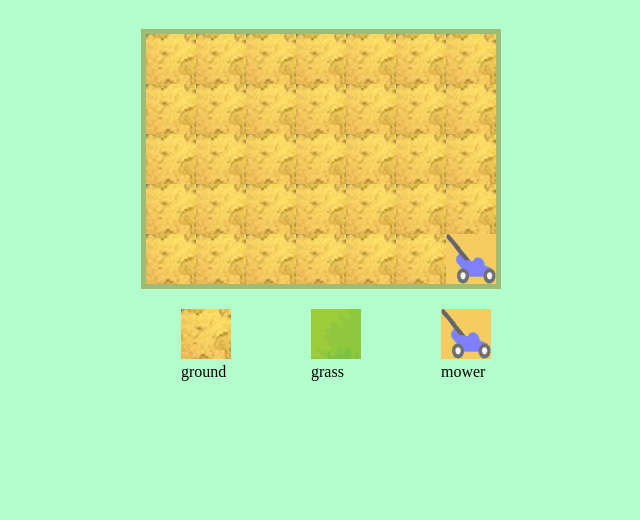
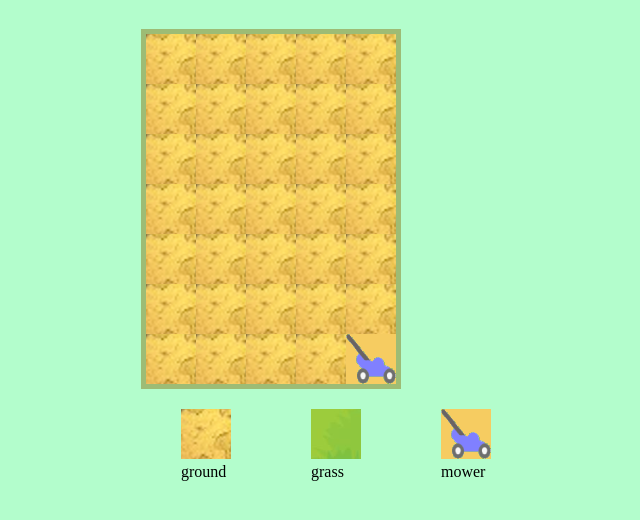
Before and after one commit to WeszeRita/Lawnmower, a website with bundled scripts: page index.html in a window 1280 px wide. Shown: the part 90-610 px from the top of the page, without its empty margins (304-944 px from the left). Built offline with nearby package versions, Linux system fonts and the light colour scheme.

Commit message:
refactor

```diff
--- a/config.js
+++ b/config.js
@@ -1,11 +1,11 @@
-const config = {
+const Config = {
     canvas: {
-      columnCount: 7,
-      rowCount: 5
+      columnCount: 5,
+      rowCount: 7
     },
     image: {
         size: 50
     }
    };
 
-   export default config;
+   export default Config;
--- a/index.html
+++ b/index.html
@@ -25,7 +25,7 @@
       </figure>
 
       <figure>
-        <img src="img/lawnmower.png" alt="lawnmower" id="lownmower">
+        <img src="img/lawnmower.png" alt="lawnmower" id="lawnmower">
         <figcaption>mower</figcaption>
       </figure>
 
--- /dev/null
+++ b/js/Garden.js
@@ -0,0 +1,30 @@
+import Config from "../Config.js";
+
+const canvas = document.getElementById('canvas');
+const ctx = canvas.getContext('2d');
+
+canvas.width = Config.canvas.columnCount * Config.image.size;
+canvas.height = Config.canvas.rowCount * Config.image.size;
+
+class Garden {
+
+    init() {
+        for (let i = 0; i < Config.canvas.columnCount; i++) {
+            for (let j = 0; j < Config.canvas.rowCount; j++) {
+                this.draw(grass, i, j);
+            }
+        }
+        this.draw(lawnmower, 0, 0);
+    }
+
+    moveLawnMower(currentX, currentY, nextX, nextY) {
+        this.draw(ground, currentX, currentY);
+        this.draw(lawnmower, nextX, nextY);
+    }
+
+    draw(image, x, y) {
+        ctx.drawImage(image, x * Config.image.size, y * Config.image.size);
+    }
+}
+
+export default Garden;
--- a/js/Lawnmower.js
+++ b/js/Lawnmower.js
@@ -1,14 +1,9 @@
-import config from "../config.js";
 import Directions from "./Directions.js";
 import Validation from "./Validation.js";
-
-const canvas = document.getElementById('canvas');
-const ctx = canvas.getContext('2d');
-
-const ground = document.getElementById('ground');
-const lownmower = document.getElementById('lownmower')
+import Garden from "./Garden.js";
 
 let validation = new Validation;
+let garden = new Garden;
 
 class LawnMower {
     currentX;
@@ -26,10 +21,9 @@ class LawnMower {
     }
 
     move() {
-      ctx.drawImage(ground, this.currentX * config.image.size, this.currentY * config.image.size);
+        garden.moveLawnMower(this.currentX, this.currentY, this.nextX, this.nextY);
         this.currentX = this.nextX;
         this.currentY = this.nextY;
-      ctx.drawImage(lownmower, this.currentX * config.image.size, this.currentY * config.image.size);
     }
 
     calculateNextMove() {
--- a/js/Validation.js
+++ b/js/Validation.js
@@ -1,4 +1,4 @@
-import config from "../config.js";
+import config from "../Config.js";
 
 class Validation {
 
--- a/js/index.js
+++ b/js/index.js
@@ -1,46 +1,25 @@
-'use strict';
+import Config from "../Config.js";
+import Garden from "./Garden.js";
 import LawnMower from "./Lawnmower.js";
-import config from "../config.js";
 
-// for canvas
-const canvas = document.getElementById('canvas');
-const ctx = canvas.getContext('2d');
-
-canvas.width = config.canvas.columnCount * config.image.size;
-canvas.height = config.canvas.rowCount * config.image.size;
-
+let garden = new Garden();
 let lawnMower = new LawnMower();
 
 window.onload = () => {
-  const grassPic = document.getElementById('grass');
-  // const groundPic = document.getElementById('ground');
-  const lawnmowerPic = document.getElementById('lownmower')
-
-  for (let i = 0; i < config.canvas.columnCount; i++) {
-    for (let j = 0; j < config.canvas.rowCount; j++) {
-      ctx.drawImage(grassPic, i * config.image.size, j * config.image.size)
-    }
-  }
-
-  ctx.drawImage(lawnmowerPic, 0, 0);
+  garden.init();
 
   let interval = setInterval(startSimulation, 100);
   let iteration = 0;
 
   function startSimulation() {
+    startLawn();
     iteration++;
-    if (iteration === config.canvas.rowCount * config.canvas.columnCount) {
+    if (iteration === Config.canvas.rowCount * Config.canvas.columnCount - 1) {
       clearInterval(interval);
-
     }
-    startLawn();
   }
 
 };
-
-function init() {
-
-}
 
 function startLawn() {
   lawnMower.calculateNextMove();
```
Lines whose indentation alone changed are shown as unchanged.
